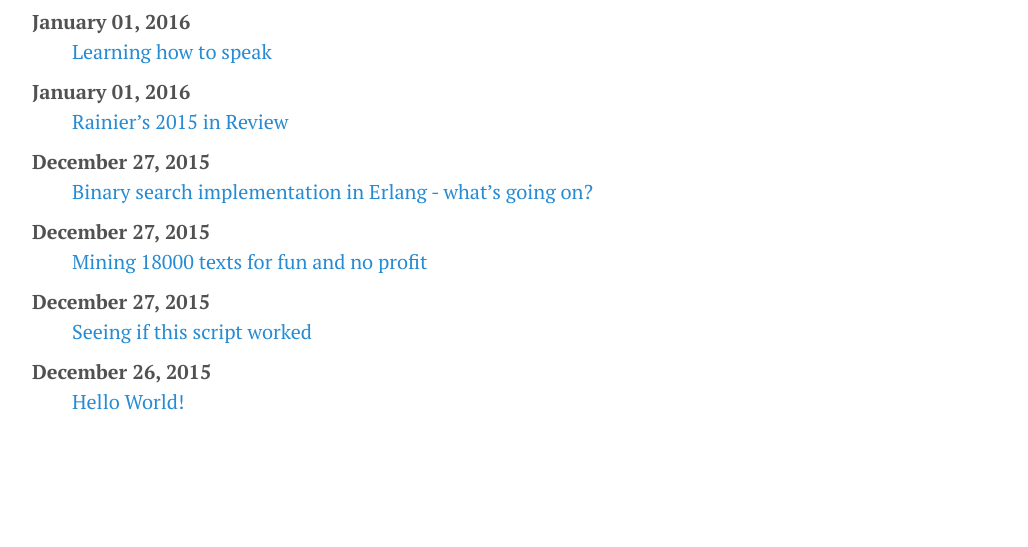
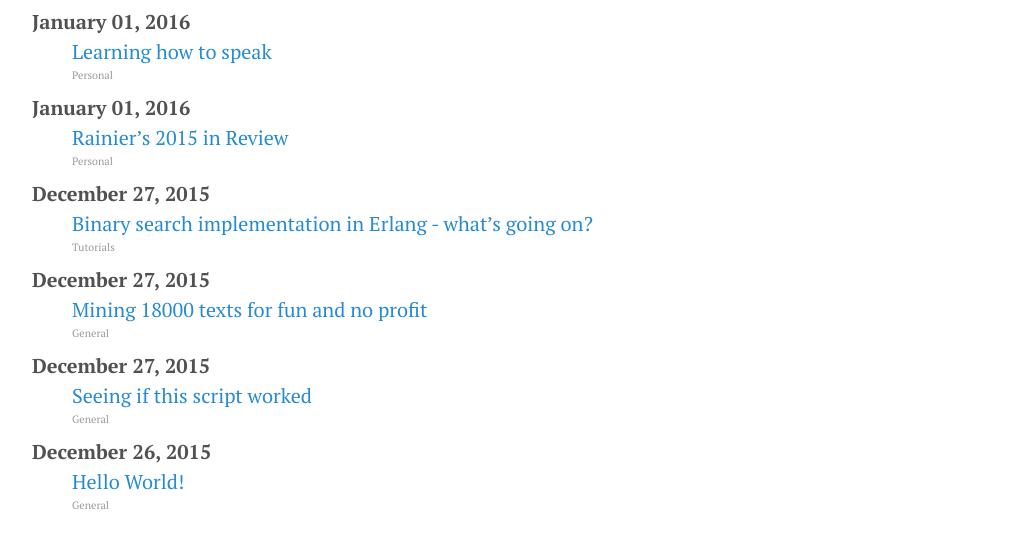
Before and after one commit to rainiera/rainiera.github.io, a plain HTML site: page archives.html in a window 1280 px wide. Shown: the part 185-732 px from the top of the page, without its empty margins (248-1276 px from the left). Drawn offline with Linux system fonts and the light colour scheme.

Commit message:
Update documentation

```diff
--- a/archives.html
+++ b/archives.html
@@ -31,7 +31,7 @@ styles, `#sidebar-checkbox` for behavior. -->
   <nav class="sidebar-nav">
 
     <a class="sidebar-nav-item" href="/#about">about</a>
-    <a class="sidebar-nav-item" href="/pages/blog.html#blog">blog</a>
+    <a class="sidebar-nav-item" href="/blog#blog">blog</a>
     <a class="sidebar-nav-item" href="/projects#projects">projects</a>
 
 
@@ -70,17 +70,41 @@ styles, `#sidebar-checkbox` for behavior. -->
 
 <dl>
   <dt>January 01, 2016</dt>
-    <dd><a href="/learning-how-to-speak.html">Learning how to&nbsp;speak</a></dd>
+  <dd>
+    <a href="/learning-how-to-speak.html">Learning how to&nbsp;speak</a><br>
+    <div class="tiny-note"><a class="muted" href="/category/personal.html">Personal</a></div>
+  </dd>
+
   <dt>January 01, 2016</dt>
-    <dd><a href="/rainiers-2015-in-review.html">Rainier&#8217;s 2015 in&nbsp;Review</a></dd>
+  <dd>
+    <a href="/rainiers-2015-in-review.html">Rainier&#8217;s 2015 in&nbsp;Review</a><br>
+    <div class="tiny-note"><a class="muted" href="/category/personal.html">Personal</a></div>
+  </dd>
+
   <dt>December 27, 2015</dt>
-    <dd><a href="/binary-search-implementation-in-erlang-whats-going-on.html">Binary search implementation in Erlang - what&#8217;s going&nbsp;on?</a></dd>
+  <dd>
+    <a href="/binary-search-implementation-in-erlang-whats-going-on.html">Binary search implementation in Erlang - what&#8217;s going&nbsp;on?</a><br>
+    <div class="tiny-note"><a class="muted" href="/category/tutorials.html">Tutorials</a></div>
+  </dd>
+
   <dt>December 27, 2015</dt>
-    <dd><a href="/mining-18000-texts-for-fun-and-no-profit.html">Mining 18000 texts for fun and no&nbsp;profit</a></dd>
+  <dd>
+    <a href="/mining-18000-texts-for-fun-and-no-profit.html">Mining 18000 texts for fun and no&nbsp;profit</a><br>
+    <div class="tiny-note"><a class="muted" href="/category/general.html">General</a></div>
+  </dd>
+
   <dt>December 27, 2015</dt>
-    <dd><a href="/seeing-if-this-script-worked.html">Seeing if this script&nbsp;worked</a></dd>
+  <dd>
+    <a href="/seeing-if-this-script-worked.html">Seeing if this script&nbsp;worked</a><br>
+    <div class="tiny-note"><a class="muted" href="/category/general.html">General</a></div>
+  </dd>
+
   <dt>December 26, 2015</dt>
-    <dd><a href="/hello-world.html">Hello&nbsp;World!</a></dd>
+  <dd>
+    <a href="/hello-world.html">Hello&nbsp;World!</a><br>
+    <div class="tiny-note"><a class="muted" href="/category/general.html">General</a></div>
+  </dd>
+
 </dl>
       </div>
 
--- a/sitemap.xml
+++ b/sitemap.xml
@@ -38,7 +38,7 @@
   </url>
 
   <url>
-    <loc>/pages/blog.html</loc>
+    <loc>/blog</loc>
     <priority>1.0</priority>
   </url>
 
```
Also changed, not shown: author/rainier.html (+1 -1 lines), authors.html (+1 -1 lines), binary-search-implementation-in-erlang-whats-going-on.html (+1 -1 lines), blog.html (renamed from pages/blog.html, +31 -7 lines), categories.html (+1 -1 lines), category/general.html (+1 -1 lines), category/personal.html (+1 -1 lines), category/tutorials.html (+1 -1 lines), hello-world.html (+1 -1 lines), index.html (+1 -1 lines), learning-how-to-speak.html (+1 -1 lines), mining-18000-texts-for-fun-and-no-profit.html (+1 -1 lines), projects.html (+1 -1 lines), rainiers-2015-in-review.html (+1 -1 lines), 1 more files. Lines whose indentation alone changed are shown as unchanged.
